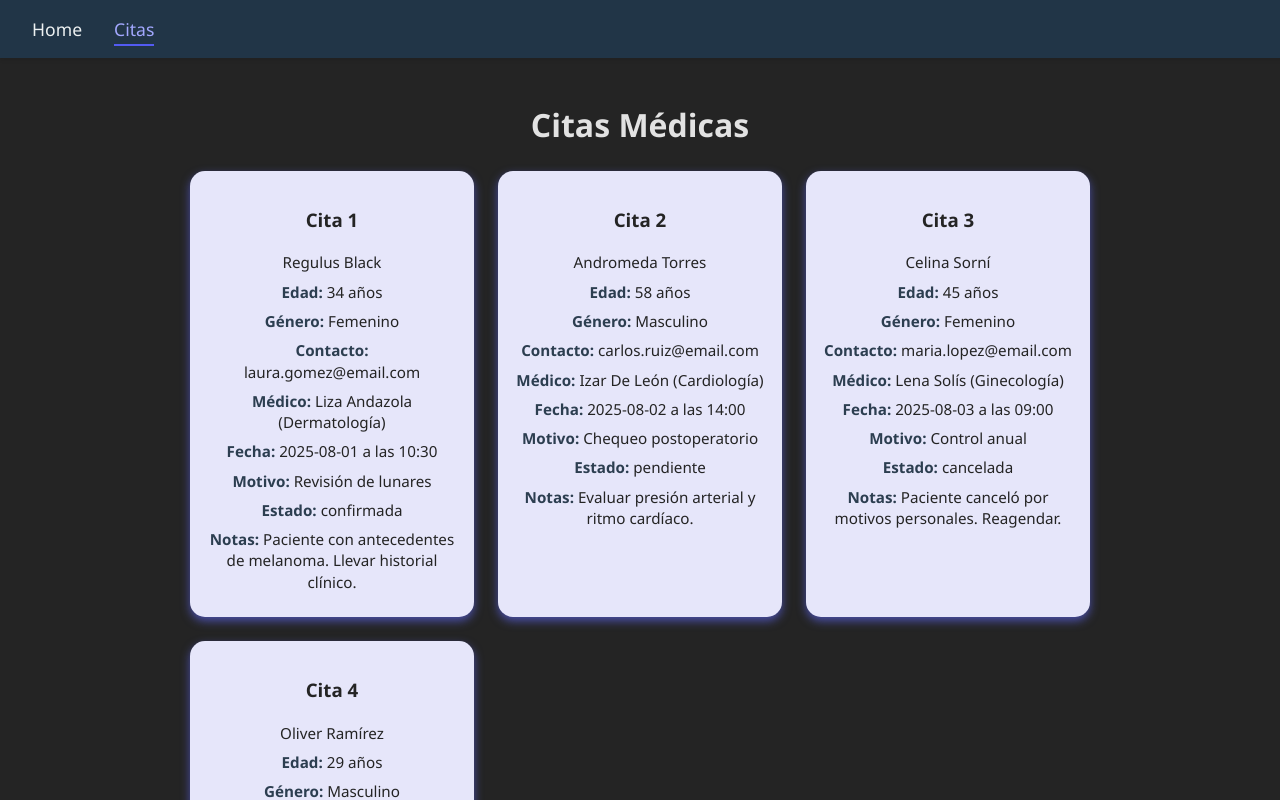
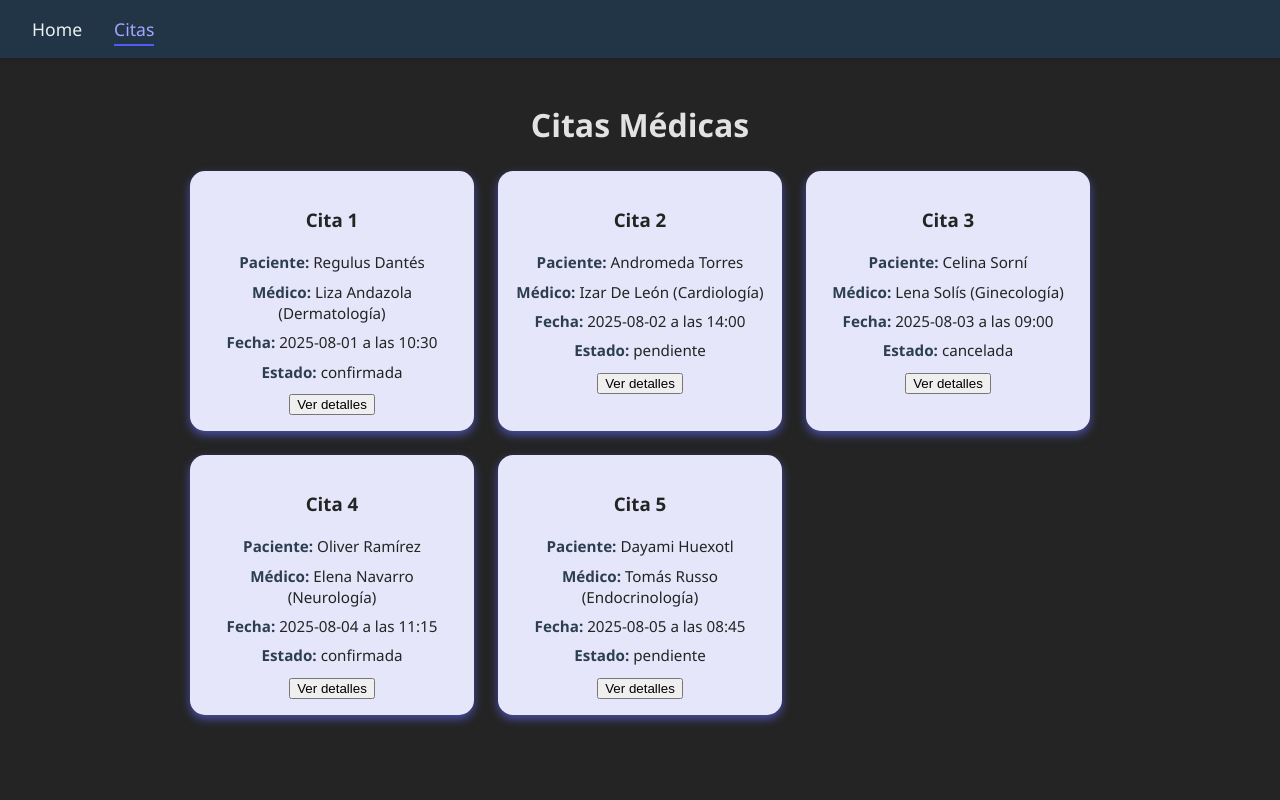
Before and after one commit to AmeghanFG/M6_IntroduccionAReact_Entregables, a React (Vite) app in the folder M6-7_Manejo-de-Rutas/: page /citas in a window 1280 px wide. Shown: the top 800 px of the page. Built offline with nearby package versions, Linux system fonts and the light colour scheme.

Commit message:
Ajustando datos y  como se manejan los datos Citas.jsx, agregando citasMedicas.js donde se guardan datos de ejemplo iniciales

```diff
--- /dev/null
+++ b/M6-7_Manejo-de-Rutas/src/data/citasMedicas.js
@@ -0,0 +1,94 @@
+// Datos de prueba
+
+export const citasMedicas = [
+  {
+    id: 1,
+    paciente: {
+      nombre: 'Regulus Dantés',
+      edad: 34,
+      genero: 'Femenino',
+      contacto: 'reg.paws@email.com',
+    },
+    medico: {
+      nombre: 'Liza Andazola',
+      especialidad: 'Dermatología',
+    },
+    fecha: '2025-08-01',
+    hora: '10:30',
+    motivo: 'Revisión de lunares',
+    estado: 'confirmada',
+    notas: 'Paciente con antecedentes de melanoma. Llevar historial clínico.',
+  },
+  {
+    id: 2,
+    paciente: {
+      nombre: 'Andromeda Torres',
+      edad: 58,
+      genero: 'Masculino',
+      contacto: 'andromeda.123@email.com',
+    },
+    medico: {
+      nombre: 'Izar De León',
+      especialidad: 'Cardiología',
+    },
+    fecha: '2025-08-02',
+    hora: '14:00',
+    motivo: 'Chequeo postoperatorio',
+    estado: 'pendiente',
+    notas: 'Evaluar presión arterial y ritmo cardíaco.',
+  },
+  {
+    id: 3,
+    paciente: {
+      nombre: 'Celina Sorní',
+      edad: 45,
+      genero: 'Femenino',
+      contacto: 'celia.srn@email.com',
+    },
+    medico: {
+      nombre: 'Lena Solís',
+      especialidad: 'Ginecología',
+    },
+    fecha: '2025-08-03',
+    hora: '09:00',
+    motivo: 'Control anual',
+    estado: 'cancelada',
+    notas: 'Paciente canceló por motivos personales. Reagendar.',
+  },
+  {
+    id: 4,
+    paciente: {
+      nombre: 'Oliver Ramírez',
+      edad: 29,
+      genero: 'Masculino',
+      contacto: 'oliver.sailor@email.com',
+    },
+    medico: {
+      nombre: 'Elena Navarro',
+      especialidad: 'Neurología',
+    },
+    fecha: '2025-08-04',
+    hora: '11:15',
+    motivo: 'Dolores de cabeza frecuentes',
+    estado: 'confirmada',
+    notas: 'Solicitar resonancia magnética si persisten los síntomas.',
+  },
+  {
+    id: 5,
+    paciente: {
+      nombre: 'Dayami Huexotl',
+      edad: 41,
+      genero: 'Femenino',
+      contacto: 'dami.huexotl@email.com',
+    },
+    medico: {
+      nombre: 'Tomás Russo',
+      especialidad: 'Endocrinología',
+    },
+    fecha: '2025-08-05',
+    hora: '08:45',
+    motivo: 'Evaluación de tiroides',
+    estado: 'pendiente',
+    notas: 'Paciente refiere fatiga y cambios de peso. Revisar niveles hormonales.',
+  }
+]
--- a/M6-7_Manejo-de-Rutas/src/pages/CitaDetalle.jsx
+++ b/M6-7_Manejo-de-Rutas/src/pages/CitaDetalle.jsx
@@ -1,13 +1,11 @@
 import React from 'react'
-import { useParams } from 'react-router-dom'
+// import { useParams } from 'react-router-dom'
 
 function CitaDetalle () {
-  const { id } = useParams()
+  // const { id } = useParams()
+
   return (
-    <div>
-      <h2>Detalles de la Cita</h2>
-      <p>ID de la cita: {id}</p>
-    </div>
+    <div>CitaDetalle</div>
   )
 }
 
--- a/M6-7_Manejo-de-Rutas/src/pages/Citas.jsx
+++ b/M6-7_Manejo-de-Rutas/src/pages/Citas.jsx
@@ -1,97 +1,21 @@
 import React from 'react'
-
-const citasMedicas = [
-  {
-    id: 1,
-    paciente: {
-      nombre: 'Regulus Black',
-      edad: 34,
-      genero: 'Femenino',
-      contacto: 'laura.gomez@email.com'
-    },
-    medico: {
-      nombre: 'Liza Andazola',
-      especialidad: 'Dermatología'
-    },
-    fecha: '2025-08-01',
-    hora: '10:30',
-    motivo: 'Revisión de lunares',
-    estado: 'confirmada',
-    notas: 'Paciente con antecedentes de melanoma. Llevar historial clínico.'
-  },
-  {
-    id: 2,
-    paciente: {
-      nombre: 'Andromeda Torres',
-      edad: 58,
-      genero: 'Masculino',
-      contacto: 'carlos.ruiz@email.com'
-    },
-    medico: {
-      nombre: 'Izar De León',
-      especialidad: 'Cardiología'
-    },
-    fecha: '2025-08-02',
-    hora: '14:00',
-    motivo: 'Chequeo postoperatorio',
-    estado: 'pendiente',
-    notas: 'Evaluar presión arterial y ritmo cardíaco.'
-  },
-  {
-    id: 3,
-    paciente: {
-      nombre: 'Celina Sorní',
-      edad: 45,
-      genero: 'Femenino',
-      contacto: 'maria.lopez@email.com'
-    },
-    medico: {
-      nombre: 'Lena Solís',
-      especialidad: 'Ginecología'
-    },
-    fecha: '2025-08-03',
-    hora: '09:00',
-    motivo: 'Control anual',
-    estado: 'cancelada',
-    notas: 'Paciente canceló por motivos personales. Reagendar.'
-  },
-  {
-    id: 4,
-    paciente: {
-      nombre: 'Oliver Ramírez',
-      edad: 29,
-      genero: 'Masculino',
-      contacto: 'jorge.ramirez@email.com'
-    },
-    medico: {
-      nombre: 'Elena Navarro',
-      especialidad: 'Neurología'
-    },
-    fecha: '2025-08-04',
-    hora: '11:15',
-    motivo: 'Dolores de cabeza frecuentes',
-    estado: 'confirmada',
-    notas: 'Solicitar resonancia magnética si persisten los síntomas.'
-  }
-]
+import { citasMedicas } from '../data/citasMedicas'
+import { Link } from 'react-router-dom'
 
 const Citas = () => {
   return (
     <div className='page-citas'>
       <h1>Citas Médicas</h1>
+
       <div className='appointments-cards'>
         {citasMedicas.map((cita) => (
           <div key={cita.id} className='cita-card'>
             <h3>Cita {cita.id}</h3>
-            <p>{cita.paciente.nombre}</p>
-            <p><strong>Edad:</strong> {cita.paciente.edad} años</p>
-            <p><strong>Género:</strong> {cita.paciente.genero}</p>
-            <p><strong>Contacto:</strong> {cita.paciente.contacto}</p>
+            <p><strong>Paciente: </strong>{cita.paciente.nombre}</p>
             <p><strong>Médico:</strong> {cita.medico.nombre} ({cita.medico.especialidad})</p>
             <p><strong>Fecha:</strong> {cita.fecha} a las {cita.hora}</p>
-            <p><strong>Motivo:</strong> {cita.motivo}</p>
             <p><strong>Estado:</strong> {cita.estado}</p>
-            <p><strong>Notas:</strong> {cita.notas}</p>
+            <Link to={`/cita/${cita.id}`}><button>Ver detalles</button></Link>
           </div>
         ))}
       </div>
--- a/M6-7_Manejo-de-Rutas/src/pages/Home.jsx
+++ b/M6-7_Manejo-de-Rutas/src/pages/Home.jsx
@@ -2,7 +2,10 @@ import React from 'react'
 
 const Home = () => {
   return (
-    <div>Home</div>
+    <div className='page-home'>
+      <h1>Home</h1>
+      <h2>Bienvenidos al sistema de citas del hospital Mirari</h2>
+    </div>
   )
 }
 
```
